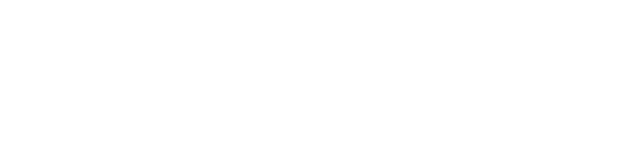
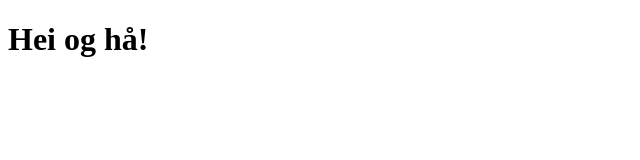
Before and after one commit to Asbajgus/Team1-Biloppgave, a plain HTML site: page index.html in a window 1280 px wide. Shown: the whole page, without its empty margins (0-640 px from the left). Drawn offline with Linux system fonts and the light colour scheme.

Commit message:
Update index.html

```diff
--- a/index.html
+++ b/index.html
@@ -6,6 +6,7 @@
     <title>Document</title>
 </head>
 <body>
+    <h1>Hei og hå!</h1>
     <script src="model.js"></script>
     <script src="view.js"></script>
     <script src="controller.js"></script>
```
